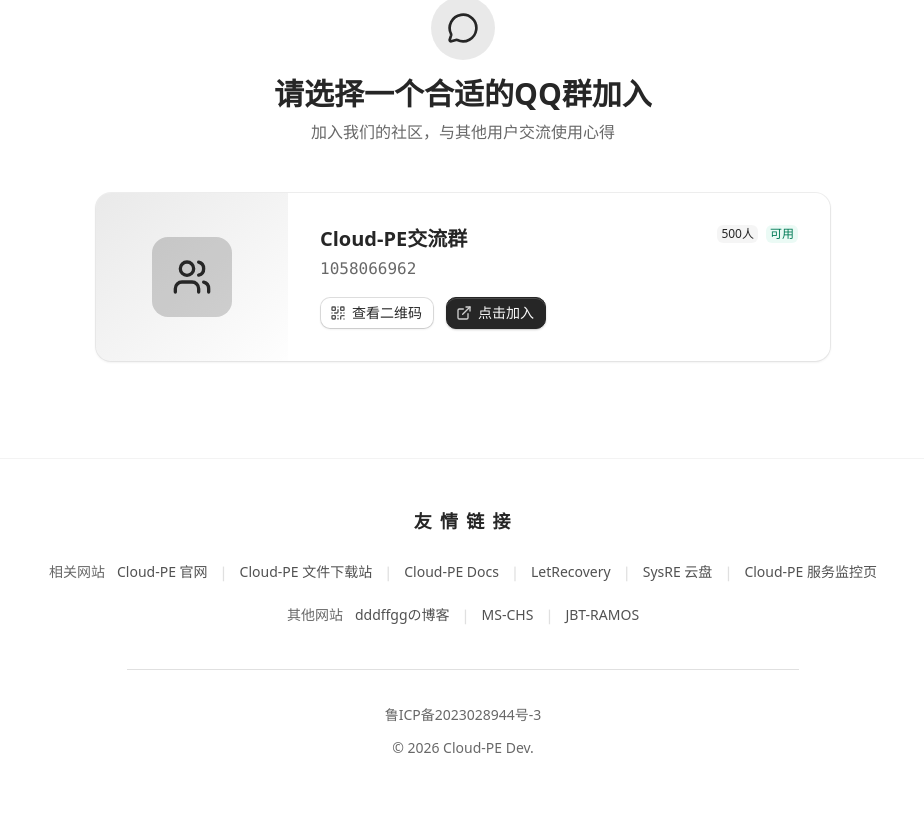
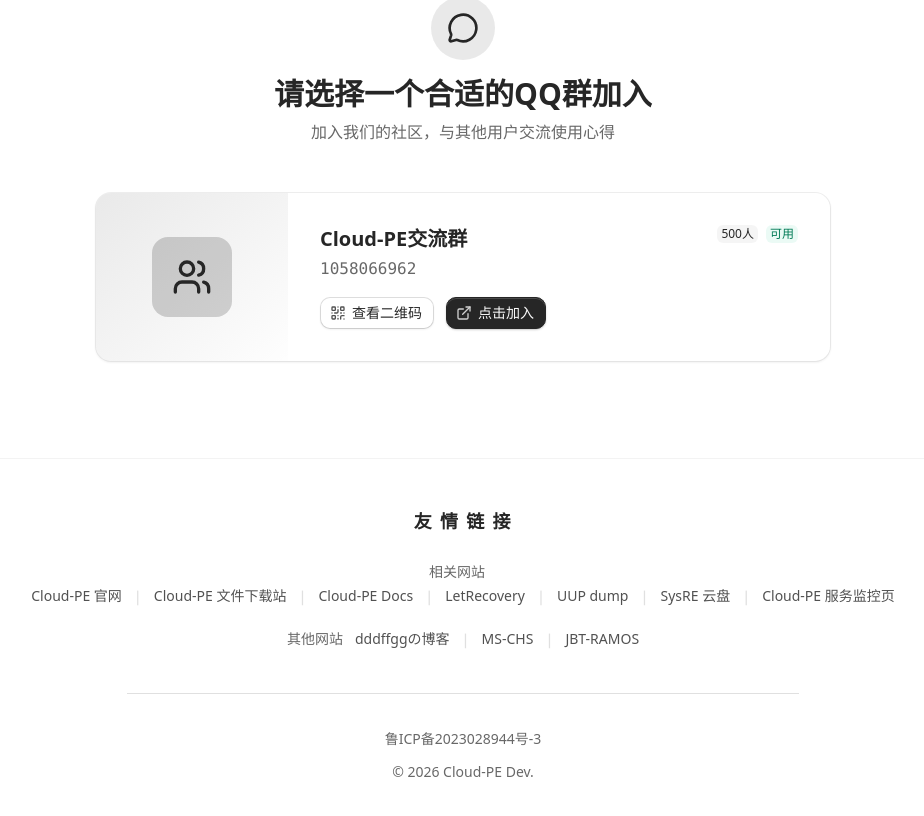
Before and after one commit to Cloud-PE/Cloud-PE-Website, a React (Vite) app: page /#/qqg in a window 1280 px wide. Shown: the part 456-1272 px from the top of the page, without its empty margins (177-1101 px from the left). Built offline with nearby package versions, Linux system fonts and the light colour scheme.

Commit message:
Add UUP dump link to footer

```diff
--- a/src/components/layout/Footer.tsx
+++ b/src/components/layout/Footer.tsx
@@ -7,6 +7,7 @@
     { name: 'Cloud-PE 文件下载站', url: 'https://files.cloud-pe.cn' },
     { name: 'Cloud-PE Docs', url: 'https://docs.cloud-pe.cn' },
     { name: 'LetRecovery', url: 'https://sysre.cn' },
+    { name: 'UUP dump', url: 'https://uupdump.cloud-pe.cn' },
     { name: 'SysRE 云盘', url: 'https://pan.sysre.cn' },
     { name: 'Cloud-PE 服务监控页', url: 'https://status.cloud-pe.cn' },
 
```
